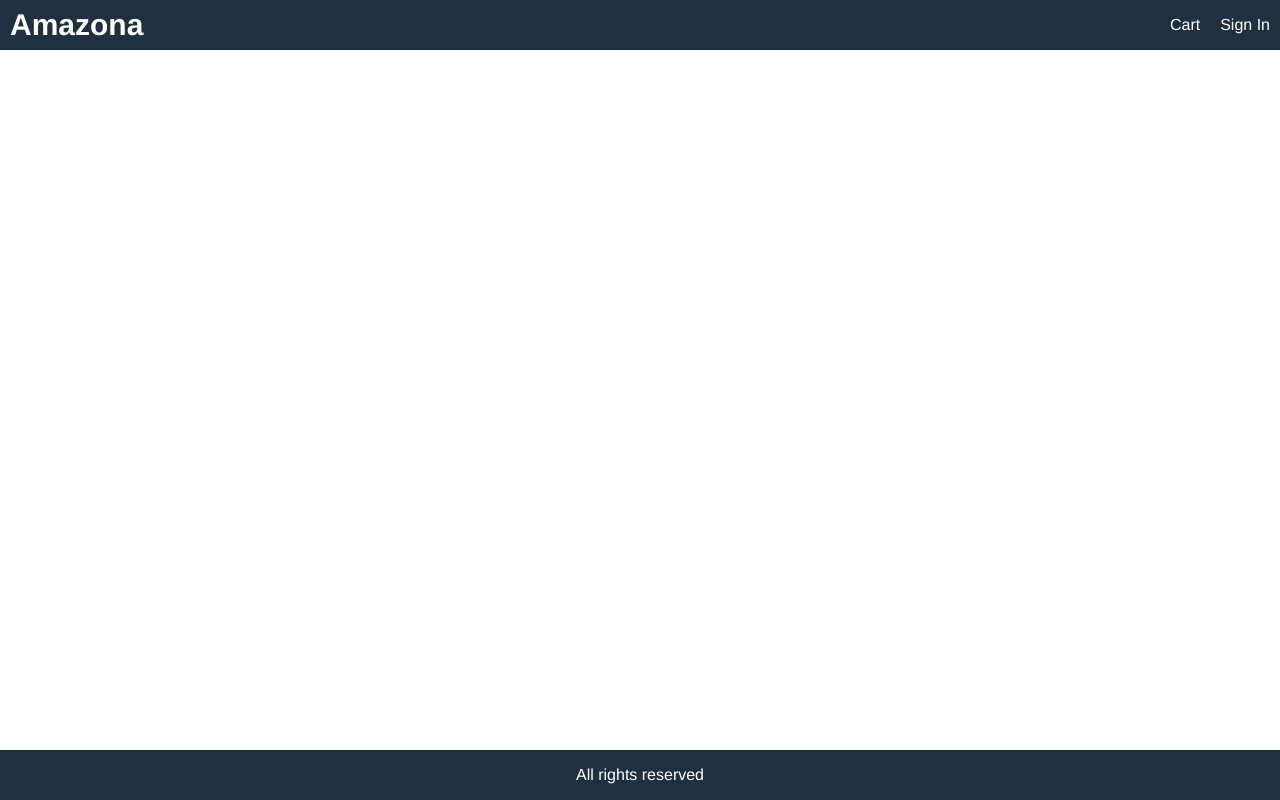
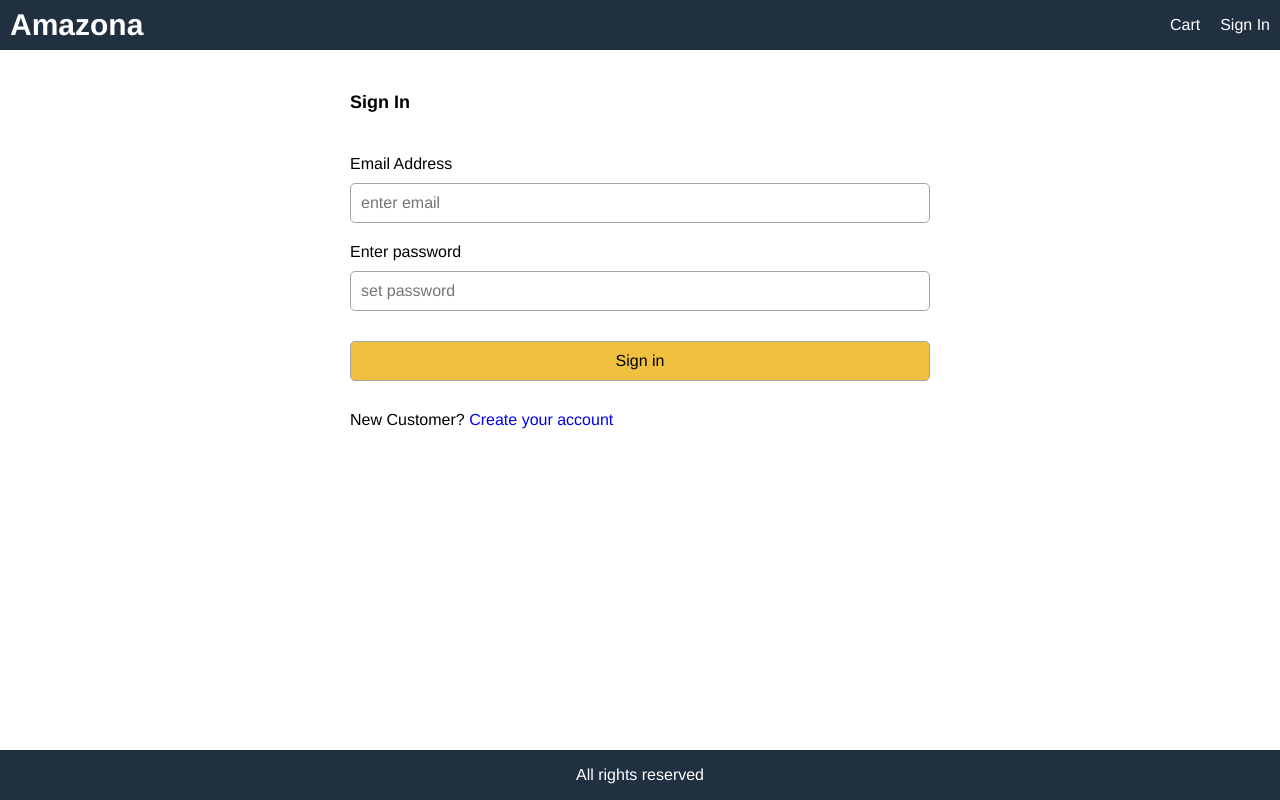
Before and after one commit to JasonP670/amazona, a React (Create React App) app in the folder front-end/: page /signin in a window 1280 px wide. Built offline with nearby package versions, Linux system fonts and the light colour scheme.

Commit message:
add sign in screen

```diff
--- a/front-end/src/App.js
+++ b/front-end/src/App.js
@@ -4,6 +4,7 @@
 import ProductScreen from "./screens/ProductScreen";
 import { selectShoppingCart } from "./slices/cartSlice";
 import { useSelector } from "react-redux";
+import SigninScreen from "./screens/SigninScreen";
 
 function App() {
   const cart = useSelector(selectShoppingCart);
@@ -29,6 +30,7 @@
         <main>
           <Route path="/product/:id" component={ProductScreen}></Route>
           <Route path="/" component={HomeScreen} exact></Route>
+          <Route path="/signin" component={SigninScreen}></Route>
           <Route path="/cart/:id?" component={CartScreen}></Route>
         </main>
         <footer className="row center">All rights reserved</footer>
--- a/front-end/src/index.css
+++ b/front-end/src/index.css
@@ -238,3 +238,21 @@
     transform: rotate(360deg);
   }
 }
+
+/* From */
+
+.form {
+  max-width: 60rem;
+  margin: 0 auto;
+}
+
+.form > div {
+  display: flex;
+  flex-direction: column;
+  margin: 1rem;
+}
+
+.form label {
+  margin: 1rem 0;
+  display: block;
+}
--- /dev/null
+++ b/front-end/src/screens/SigninScreen.js
@@ -0,0 +1,53 @@
+import React, { useState } from "react";
+import { Link } from "react-router-dom";
+
+export default function SigninScreen() {
+  const [email, setEmail] = useState("");
+  const [password, setPassword] = useState("");
+  const submitHandler = (e) => {
+    e.preventDefault();
+    // TODO sign in action
+  };
+
+  return (
+    <div>
+      <form className="form" onSubmit={submitHandler}>
+        <div>
+          <h1>Sign In</h1>
+        </div>
+        <div>
+          <label htmlFor="email">Email Address</label>
+          <input
+            type="email"
+            id="email"
+            placeholder="enter email"
+            required
+            onChange={(e) => setEmail(e.target.value)}
+          ></input>
+        </div>
+        <div>
+          <label htmlFor="password">Enter password</label>
+          <input
+            type="password"
+            id="password"
+            placeholder="set password"
+            required
+            onChange={(e) => setPassword(e.target.value)}
+          ></input>
+        </div>
+        <div>
+          <label />
+          <button className="primary" type="submit">
+            Sign in
+          </button>
+        </div>
+        <div>
+          <label />
+          <div>
+            New Customer? <Link to="/register">Create your account</Link>
+          </div>
+        </div>
+      </form>
+    </div>
+  );
+}
```
